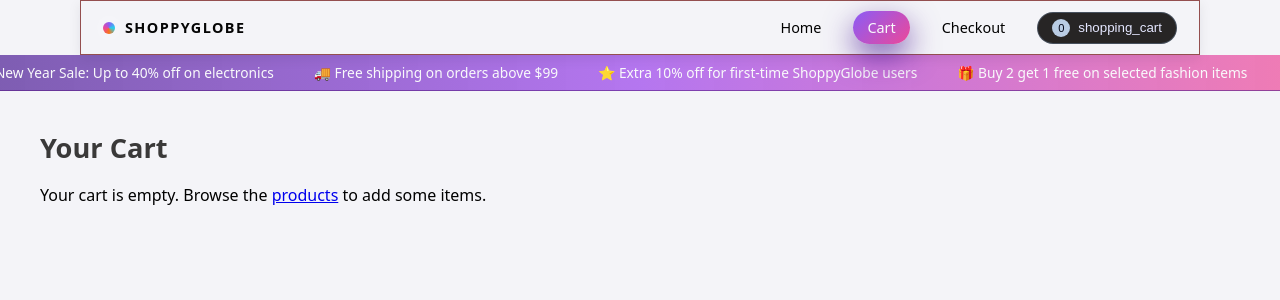
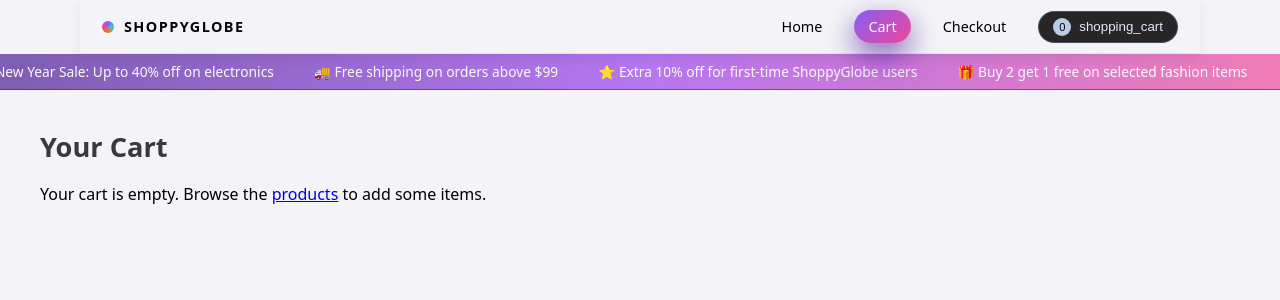
Before and after one commit to imvinaythorat-codes/shoppyglobe-ecommerce, a React (Vite) app: page /cart in a window 1280 px wide. Shown: the top 300 px of the page. Built offline with nearby package versions, Linux system fonts and the light colour scheme.

Commit message:
Removed unneccessary border in navbar

```diff
--- a/src/styles.css
+++ b/src/styles.css
@@ -82,7 +82,6 @@ body {
   margin: 0 auto;
   padding: clamp(0.5rem, 1.5vw, 0.625rem) clamp(0.75rem, 3vw, 1.375rem);
   justify-content: space-between;
-  border: 1px solid rgb(148, 79, 79);
   flex-wrap: wrap;
   gap: 0.75rem;
 }
```
